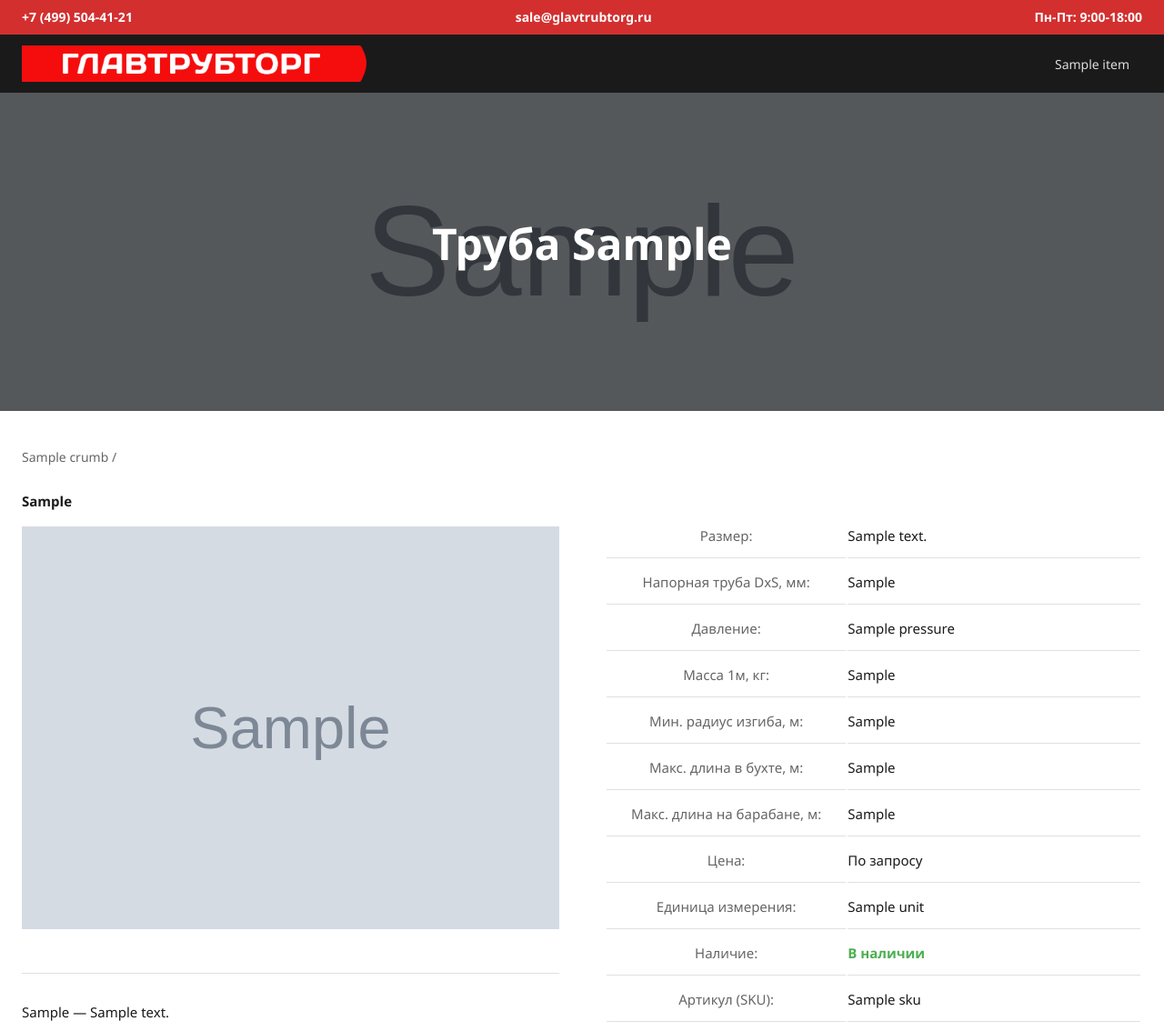
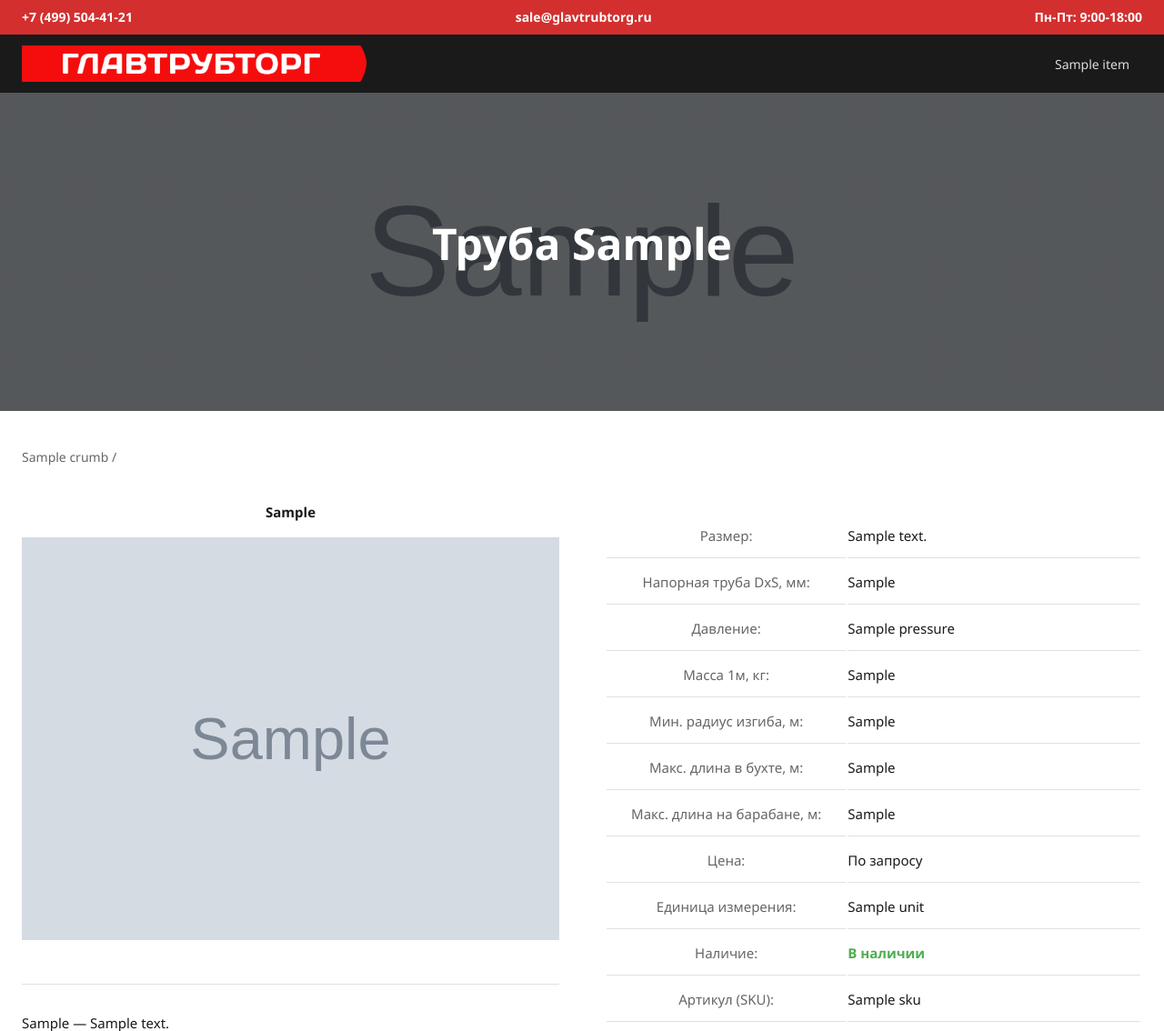
Before and after one commit to android156/GTT2026, a Python web app: template templates/public/size_item.html in a window 1280 px wide. Shown: the top 1134 px of the page at 91% size. Run offline with Jinja, Linux system fonts and the light colour scheme; the template is opened without the code that fills it: most values are stand-ins (such as "Sample title", 1, 10 or a date in 2020); grey boxes marked "Sample" are stand-in pictures.

Commit message:
Center align product title and add top padding
Apply center alignment to the product title within the product main section and add top padding to match product info spacing.

Replit-Commit-Author: Agent
Replit-Commit-Session-Id: af29bfee-a78e-48ae-98e9-ea0bf268acfe
Replit-Commit-Checkpoint-Type: full_checkpoint
Replit-Commit-Event-Id: 56efff17-4588-4659-aba7-c2686e50a461
Replit-Commit-Screenshot-Url: https://storage.googleapis.com/screenshot-production-us-central1/0eb04fca-7d1f-42bb-afb3-eff8a68c4d6e/af29bfee-a78e-48ae-98e9-ea0bf268acfe/drqR18C
Replit-Helium-Checkpoint-Created: true

```diff
--- a/templates/public/size_item.html
+++ b/templates/public/size_item.html
@@ -27,7 +27,7 @@
 <div itemscope itemtype="http://schema.org/Product" class="product-detail">
     <div class="product-main">
         {% set h1_without_truba = seo.h1 %}
-        <div class="product-title" style="font-size: 15px; font-weight: 700; margin-bottom: 16px;">{{ h1_without_truba }}</div>
+        <div class="product-title" style="font-size: 15px; font-weight: 700; margin-bottom: 16px; text-align: center; padding-top: 12px;">{{ h1_without_truba }}</div>
         {% set main_image = size_item.image_path or product_line.get_main_image() or category.image_path %}
         {% if main_image %}
         <img src="{{ main_image }}" alt="{{ h1_text }}" class="product-img" itemprop="image">
```
